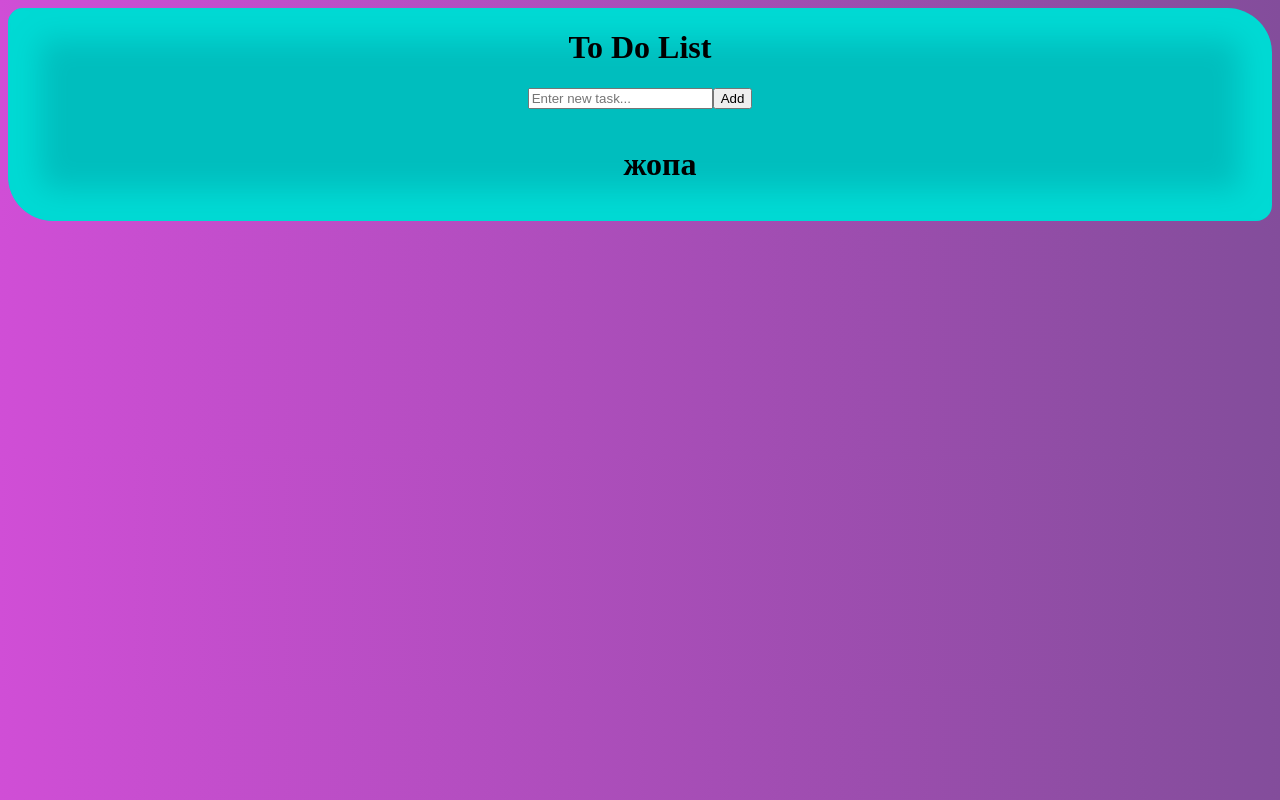
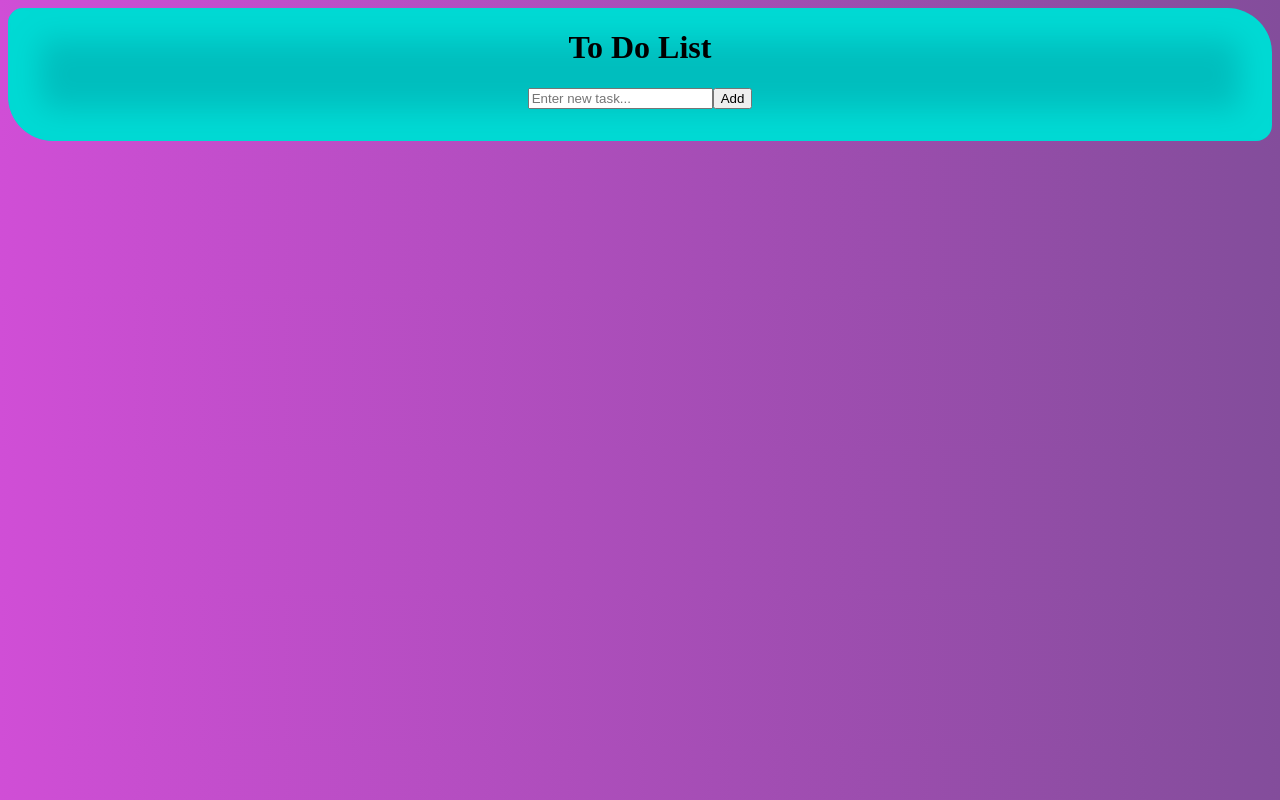
Before and after one commit to SutiaginIlya/todo, a React (Create React App) app in the folder todo-list/: page / in a window 1280 px wide. Built offline with nearby package versions, Linux system fonts and the light colour scheme.

Commit message:
fix: remove header

```diff
--- a/todo-list/src/components/List.jsx
+++ b/todo-list/src/components/List.jsx
@@ -3,7 +3,6 @@
 function List({ tasks, deleteTask, moveTaskUp, moveTaskDown }) {
   return (
     <ol>
-      <h1>жопа</h1>
       {tasks.map((task, index) => (
         <li className="animate__bounceIn" key={index}>
           <span className="text">{task}</span>
```
